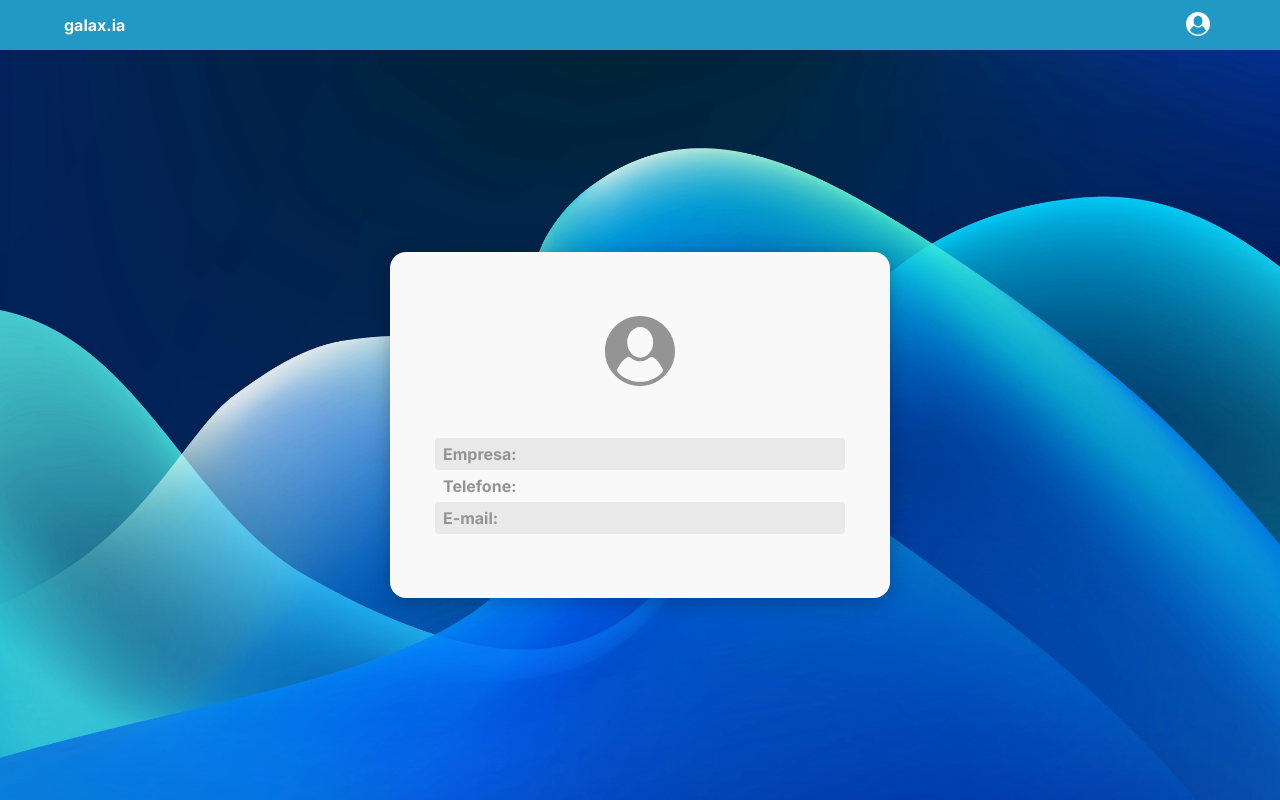
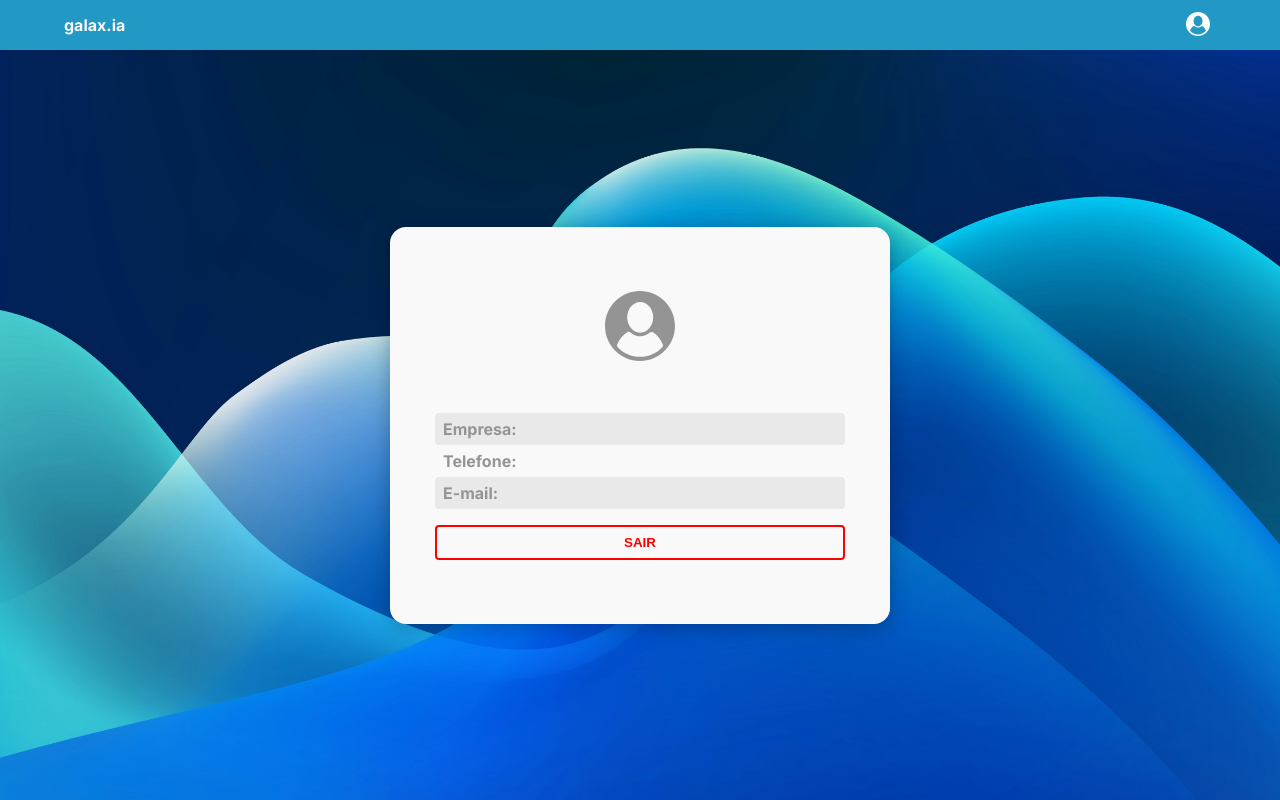
Before and after one commit to SofiaMartinslv/forecasting, a React (Vite) app: page /profile in a window 1280 px wide. Built offline with nearby package versions, Linux system fonts and the light colour scheme; no server answers.

Commit message:
sign out button

```diff
--- a/src/pages/Profile/index.tsx
+++ b/src/pages/Profile/index.tsx
@@ -1,5 +1,6 @@
 import UserIcon from '@/assets/UserIcon'
 import { useQuery } from '@tanstack/react-query'
+import { useNavigate } from 'react-router-dom'
 import { api } from '@/lib/axios'
 import Header from '@/components/Header'
 import * as S from './styles'
@@ -12,34 +13,41 @@ type UserData = {
 }
 
 const Profile = () => {
+  const navigate = useNavigate()
   const { data: user } = useQuery({
     queryKey: ['user'],
-    queryFn: () => {
-      return api.get<UserData>('/me')
+    queryFn: async () => {
+      const response = await api.get<UserData>('/me')
+      return response.data
     }
   })
 
+  const handleSignOut = () => {
+    navigate('/')
+  }
+
   return (
     <>
-      <Header background={'#2199c4'}/>
+      <Header background={'#2199c4'} />
       <S.Background>
         <S.ProfileContainer>
           <UserIcon width={70} height={70} color="#949494" />
-          <S.ProfileName>{user?.data?.name}</S.ProfileName>
+          <S.ProfileName>{user?.name}</S.ProfileName>
           <S.ProfileInfo>
             <div>
               <S.ProfileLabel>Empresa:</S.ProfileLabel>
-              <S.ProfileValue>{user?.data.company}</S.ProfileValue>
+              <S.ProfileValue>{user?.company}</S.ProfileValue>
             </div>
             <div>
               <S.ProfileLabel>Telefone:</S.ProfileLabel>
-              <S.ProfileValue>{user?.data.number}</S.ProfileValue>
+              <S.ProfileValue>{user?.number}</S.ProfileValue>
             </div>
             <div>
               <S.ProfileLabel>E-mail:</S.ProfileLabel>
-              <S.ProfileValue>{user?.data.email}</S.ProfileValue>
+              <S.ProfileValue>{user?.email}</S.ProfileValue>
             </div>
           </S.ProfileInfo>
+          <S.ExitButton onClick={handleSignOut}>SAIR</S.ExitButton>
         </S.ProfileContainer>
       </S.Background>
     </>
--- a/src/pages/Profile/styles.ts
+++ b/src/pages/Profile/styles.ts
@@ -25,6 +25,21 @@ export const ProfileContainer = styled.div`
 
   svg {
     margin: auto;
+  }
+`
+
+export const ExitButton = styled.button`
+  padding: 8px 0;
+  font-weight: 700;
+  color: red;
+  border: 2px solid red;
+  border-radius: 4px;
+  background-color: transparent;
+
+  &:hover {
+    cursor: pointer;
+    color: ${({ theme }) => theme.colors.gray100};
+    background-color: red;
   }
 `
 
```
